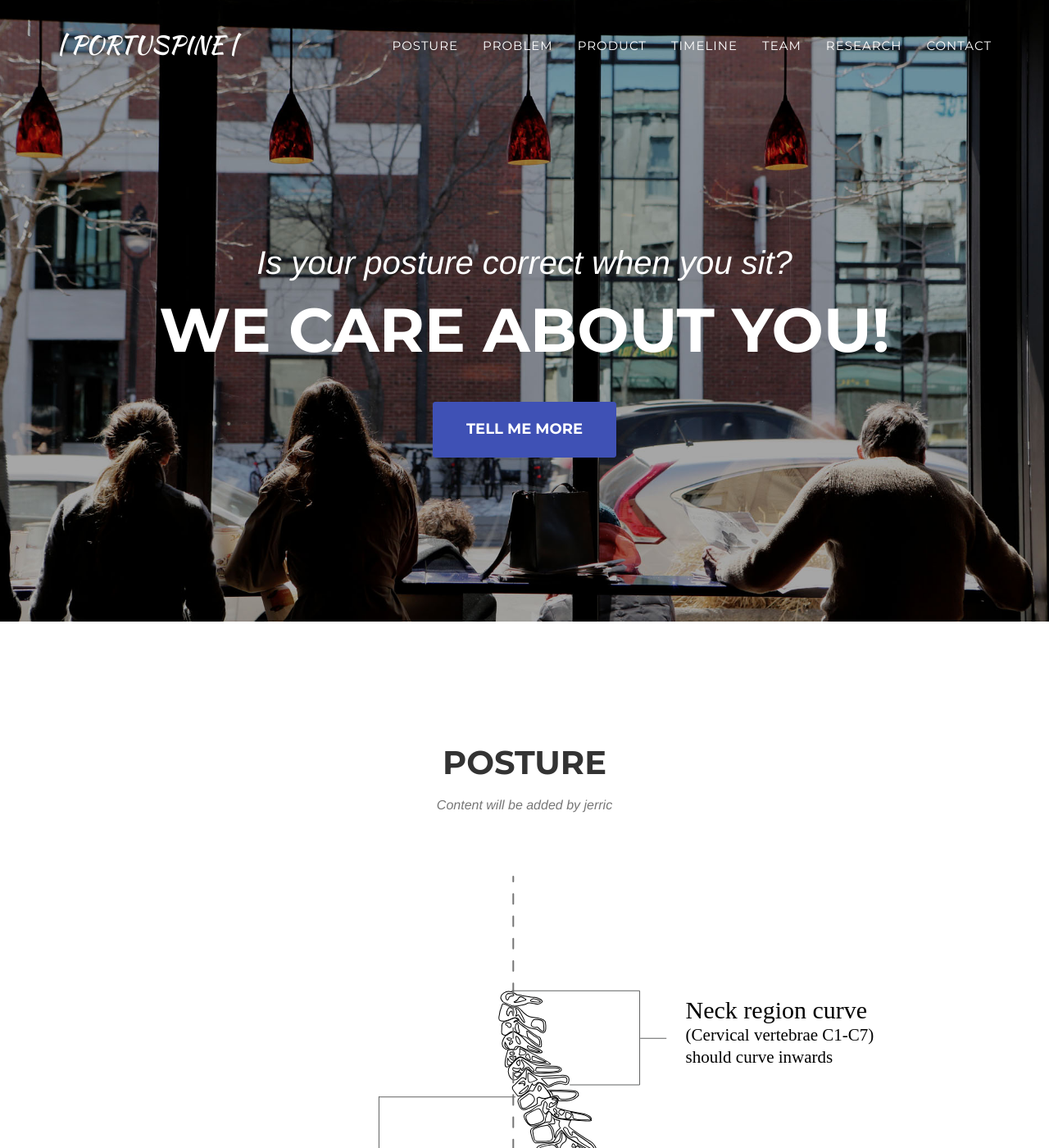
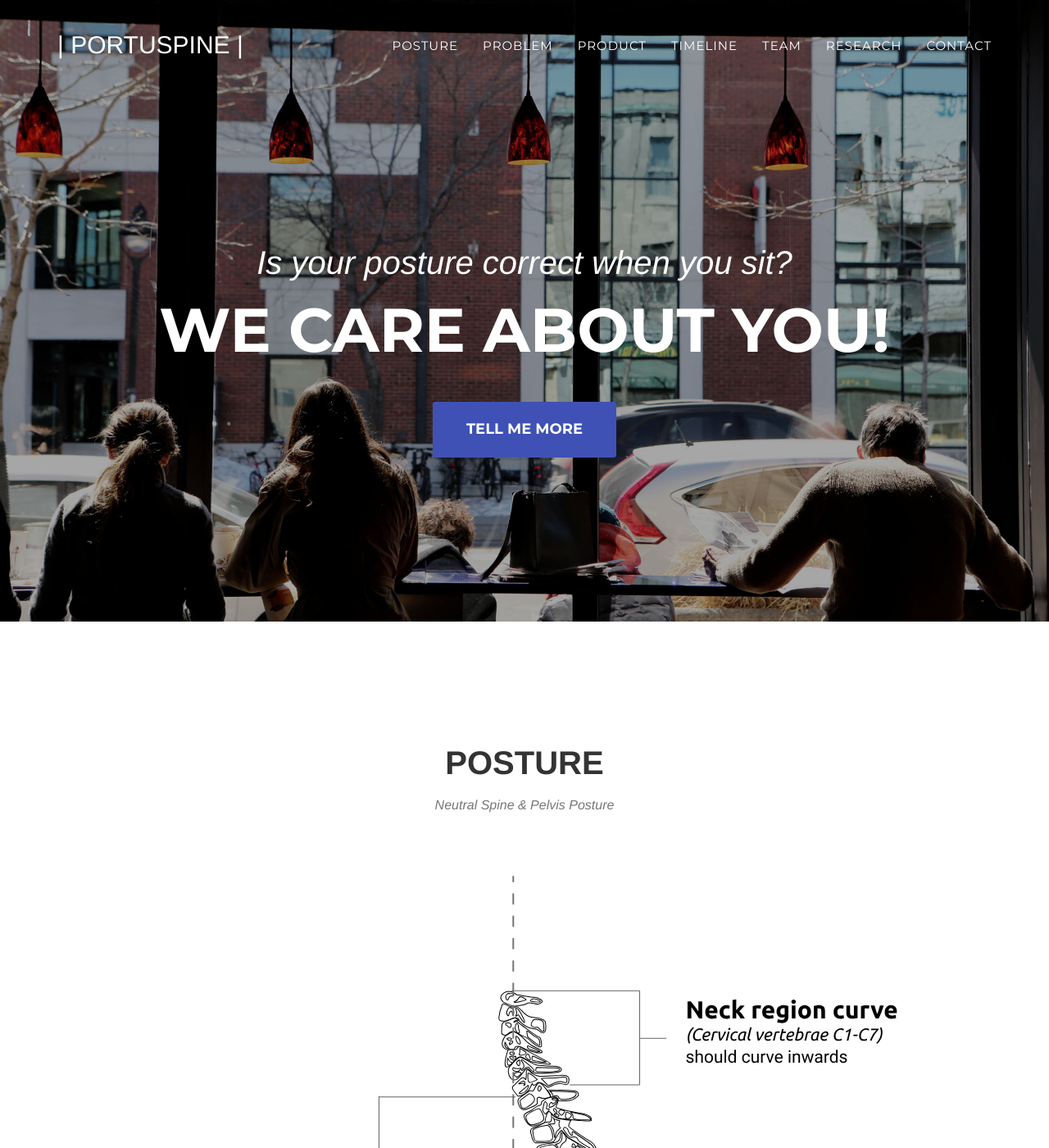
Before and after one commit to Bejoynj/portuspine.github.io, a Jekyll site: the page built from index.html, in a window 1280 px wide and 1400 px high. Shown: the whole window at 82% size. Built offline with Jekyll 4.4.1, drawn with Linux system fonts in a browser that asks for light colours; some web fonts are replaced; comment, search, counter and statistics services are not loaded; some of the changed text lies outside the part shown.

Commit message:
replacing outliner for SVG

```diff
--- a/_includes/css/agency.css
+++ b/_includes/css/agency.css
@@ -52,7 +52,7 @@ h4,
 h5,
 h6 {
     text-transform: uppercase;
-    font-family: "Ubuntu-Bold",Montserrat,"Helvetica Neue",Helvetica,Arial,sans-serif;
+    font-family: "Ubuntu-Bold","Helvetica Neue",Helvetica,Arial,sans-serif;
     font-weight: 700;
 }
 
@@ -175,7 +175,7 @@ fieldset[disabled] .btn-xl.active {
 }
 
 .navbar-default .navbar-brand {
-    font-family: "Ubuntu-Bold","Kaushan Script","Helvetica Neue",Helvetica,Arial,cursive;
+    font-family: "Ubuntu-Bold","Helvetica Neue",Helvetica,Arial,cursive;
     color: white;
     text-transform: uppercase;
 }
--- a/_includes/posture.html
+++ b/_includes/posture.html
@@ -4,7 +4,7 @@
             <div class="row">
                 <div class="col-lg-12 text-center">
                     <h2 class="section-heading">Posture</h2>
-                    <h3 class="section-subheading text-muted">Content will be added by jerric</h3>
+                    <h3 class="section-subheading text-muted">Neutral Spine & Pelvis Posture</h3>
                 </div>
             </div>
             <div class="row">
@@ -12,5 +12,10 @@
                     <img src="img/spineimg.svg" class="img-display img-responsive" alt="">
                 </div>
             </div>
+            <div class="row">
+                <div class="col-lg-8 col-lg-offset-2 text-center">
+                    <p class="large text-muted">The neutral spine posture in a healthy spine is an optimal position of three natural curves of the spine at neck region curve, mid back region curve and lower back region curve. Posture is also determined by pelvic tilt with an optimal alignment of Anterior Superior Illiac Spines(ASIS) and Pubic Symphysis along a vertical line running through the leg bones of lumbar and cervical regions and out the top of the head.</p>
+                </div>
+            </div>
         </div>
     </section>
```
Also changed, not shown: img/Portuspine-flowchart.svg, img/spineimg.svg.
